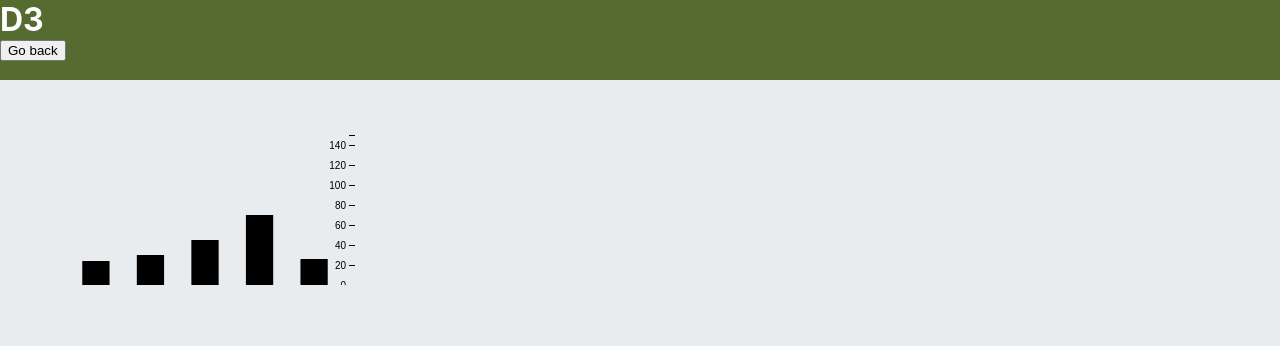
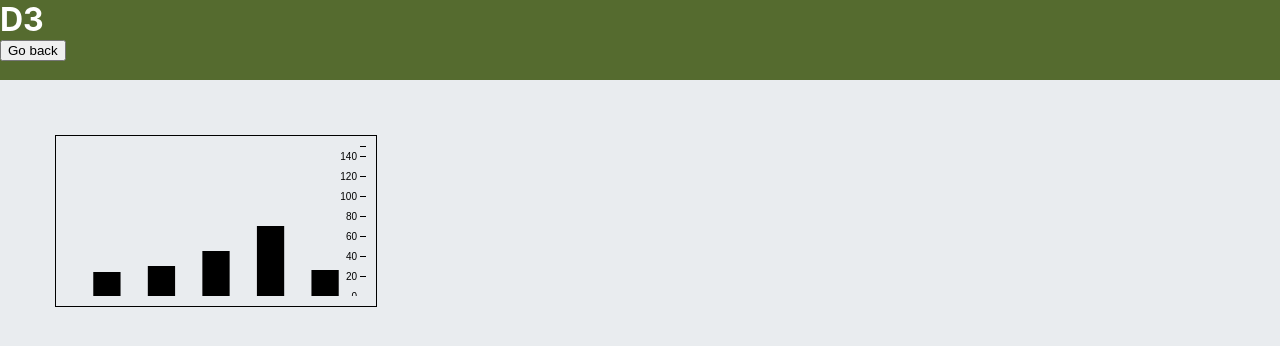
Before and after one commit to jmeno1011/manage_git1, a React (Create React App) app: page /d3 in a window 1280 px wide. Shown: the top 346 px of the page. Built offline with nearby package versions, Linux system fonts and the light colour scheme.

Commit message:
d3 2일차

```diff
--- a/src/components/CarouselBasic.js
+++ b/src/components/CarouselBasic.js
@@ -73,8 +73,8 @@ const MultiSlider = () => {
   const multiSettings = {
     dots: true,
     speed: 500,
-    slidesToShow: 2,
-    slidesToScroll: 2,
+    slidesToShow: 3,
+    slidesToScroll: 1,
   };
   return (
     <div className="box">
--- a/src/components/D3/Bar.js
+++ b/src/components/D3/Bar.js
@@ -1,9 +1,5 @@
 import React, { useRef, useEffect, useState } from "react";
-import { select } from "d3";
-import { scaleBand } from "d3";
-import { scaleLinear } from "d3";
-import { axisBottom } from "d3";
-import { axisLeft } from "d3";
+import { select, scaleBand, scaleLinear, axisBottom, axisLeft } from "d3";
 // https://darrengwon.tistory.com/1140?category=942624
 // 위 블로그에서 참고중
 const Bar = () => {
@@ -13,11 +9,16 @@ const Bar = () => {
   useEffect(() => {
     const svg = select(svgRef.current); // selection 객체
 
-    // scale
+    // scale 그래프의 크기를 나타냄
     const xScale = scaleBand()
       .domain(data.map((value, index) => index))
+      // range([0, 300])=> 300px xScale이면 가로로
       .range([0, 300])
+      // padding(0.5) => 그래프간의 간격
       .padding(0.5);
+
+    // domain([0, 150]) => 데이터의 범위 0~150
+    // range([150, 0]) => 150px의 세로
     const yScale = scaleLinear().domain([0, 150]).range([150, 0]);
 
     // axis
@@ -26,6 +27,7 @@ const Bar = () => {
 
     const yAxis = axisLeft(yScale);
     svg.select(".y-axis").style("transform", "translateX(300px)").call(yAxis);
+
     svg
       .selectAll(".bar")
       .data(data)
@@ -38,8 +40,12 @@ const Bar = () => {
 
   return (
     <>
+      {/* <div style={{ padding: 50, background: "#f7982c" }}> */}
       <div style={{ padding: 50 }}>
-        <svg ref={svgRef} style={{ margin: 5 }}>
+        <svg
+          ref={svgRef}
+          style={{ margin: 5, border: "1px solid", padding: 10 }}
+        >
           <g className="y-axis" />
           <g className="x-axis" />
         </svg>
--- a/src/components/Home.js
+++ b/src/components/Home.js
@@ -13,10 +13,10 @@ const Home = () => {
             <Link to={"/about"}>about</Link>
           </li>
           <li>
-            <Link to={"/carousel"}>carousel (슬라이더)</Link>
+            <Link to={"/carousel"}>carousel (슬라이더)✅</Link>
           </li>
           <li>
-            <Link to={"/clip-board"}>clip-board (클립보드)</Link>
+            <Link to={"/clip-board"}>clip-board (클립보드)✅</Link>
           </li>
           <li>
             <Link to={"/keyboard"}>keyboard (가상 키보드)</Link>
```
